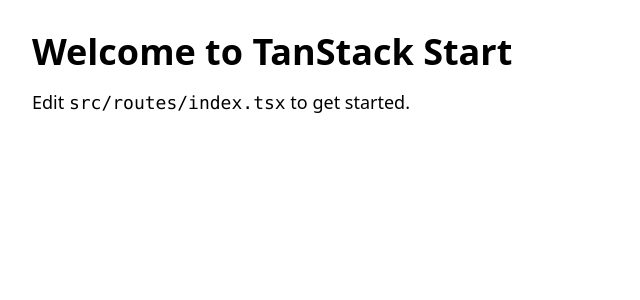
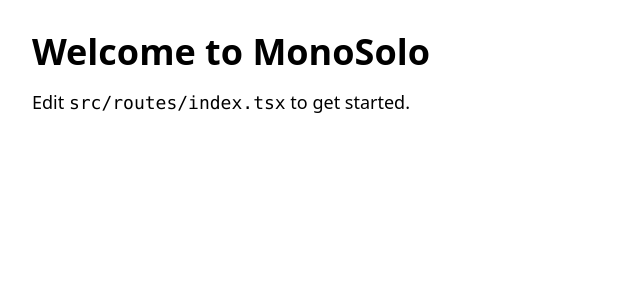
Before and after one commit to yuler/monosolo, a React (Vite) app in the folder apps/web/: page / in a window 1280 px wide. Shown: the top 300 px of the page, without its empty margins (0-640 px from the left). Built offline with nearby package versions, Linux system fonts and the light colour scheme.

Commit message:
🔧 [web] Pin TanStack deps and gate devtools behind dev builds
Also source the root .env when core/bin/dev runs standalone and rename WEB_PORT to CORE_PORT in the compose example.

```diff
--- a/apps/web/src/routes/__root.tsx
+++ b/apps/web/src/routes/__root.tsx
@@ -13,6 +13,7 @@
   return (
     <>
       <Outlet />
+      {import.meta.env.DEV ? (
         <TanStackDevtools
           config={{
             position: 'bottom-right',
@@ -24,6 +25,7 @@
             },
           ]}
         />
+      ) : null}
     </>
   )
 }
--- a/apps/web/src/routes/index.tsx
+++ b/apps/web/src/routes/index.tsx
@@ -5,7 +5,7 @@
 function Home() {
   return (
     <div className="p-8">
-      <h1 className="text-4xl font-bold">Welcome to TanStack Start</h1>
+      <h1 className="text-4xl font-bold">Welcome to MonoSolo</h1>
       <p className="mt-4 text-lg">
         Edit <code>src/routes/index.tsx</code> to get started.
       </p>
--- a/apps/web/vite.config.ts
+++ b/apps/web/vite.config.ts
@@ -18,7 +18,7 @@
       port: Number(env.WEB_PORT) || 5173,
     },
     plugins: [
-      devtools(),
+      devtools({ removeDevtoolsOnBuild: true }),
       tailwindcss(),
       tanstackRouter({ target: 'react', autoCodeSplitting: true }),
       viteReact(),
```
Also changed, not shown: apps/web/package.json (+5 -5 lines), 3 other files (tests, documents, lock files or other folders). Lines whose indentation alone changed are shown as unchanged.
